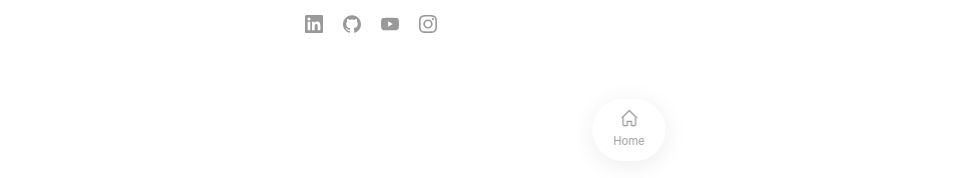
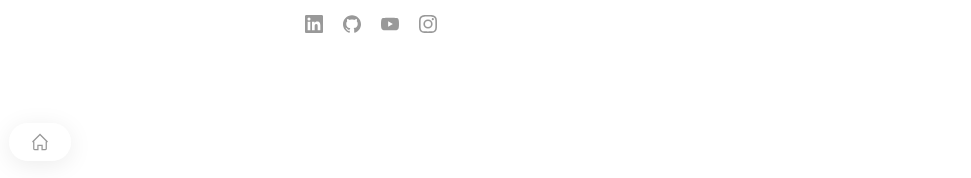
Before and after one commit to fyikamran/fyikamran.github.io, a Jekyll site: the page built from _posts/2026-05-29-welcome-to-my-site.md, in a window 1280 px wide. Shown: the part 719-897 px from the top of the page, without its empty margins (11-982 px from the left). Built offline with Jekyll 4.4.1, drawn with Linux system fonts in a browser that asks for light colours.

Commit message:
Update post.html

```diff
--- a/_layouts/post.html
+++ b/_layouts/post.html
@@ -9,14 +9,14 @@
 </head>
 <body>
 
-<nav style="position:fixed;bottom:1.25rem;left:50%;transform:translateX(-50%);display:flex;align-items:center;background:rgba(255,255,255,0.55);backdrop-filter:blur(12px);-webkit-backdrop-filter:blur(12px);border:1px solid rgba(255,255,255,0.4);border-radius:2rem;padding:0.5rem 1.25rem;box-shadow:0 4px 24px rgba(0,0,0,0.08);z-index:100;" aria-label="Bottom navigation">
- <a href="/" style="display:flex;flex-direction:column;align-items:center;gap:0.25rem;color:#999999;text-decoration:none;font-family:-apple-system,BlinkMacSystemFont,'Segoe UI',Roboto,Helvetica,Arial,sans-serif;font-size:0.7rem;" aria-label="Home">
-   <svg viewBox="0 0 24 24" fill="none" stroke="currentColor" stroke-width="1.5" style="width:1.25rem;height:1.25rem;" aria-hidden="true">
-     <path d="M3 12L12 3l9 9M4.5 10.5V20a1 1 0 001 1h4v-5h5v5h4a1 1 0 001-1v-9.5"/>
-   </svg>
-   <span>Home</span>
- </a>
+<nav style="position:fixed;bottom:1.25rem;left:1.25rem;display:flex;align-items:center;background:rgba(255,255,255,0.55);backdrop-filter:blur(12px);-webkit-backdrop-filter:blur(12px);border:1px solid rgba(255,255,255,0.4);border-radius:2rem;padding:0.5rem 1.25rem;box-shadow:0 4px 24px rgba(0,0,0,0.08);z-index:100;" aria-label="Bottom navigation">
+  <a href="/" style="display:flex;flex-direction:column;align-items:center;gap:0.25rem;color:#999999;text-decoration:none;font-family:-apple-system,BlinkMacSystemFont,'Segoe UI',Roboto,Helvetica,Arial,sans-serif;font-size:0.7rem;" aria-label="Home">
+    <svg viewBox="0 0 24 24" fill="none" stroke="currentColor" stroke-width="1.5" style="width:1.25rem;height:1.25rem;" aria-hidden="true">
+      <path d="M3 12L12 3l9 9M4.5 10.5V20a1 1 0 001 1h4v-5h5v5h4a1 1 0 001-1v-9.5"/>
+    </svg>
+  </a>
 </nav>
+
 
  <main id="main-content">
    <article>
```
